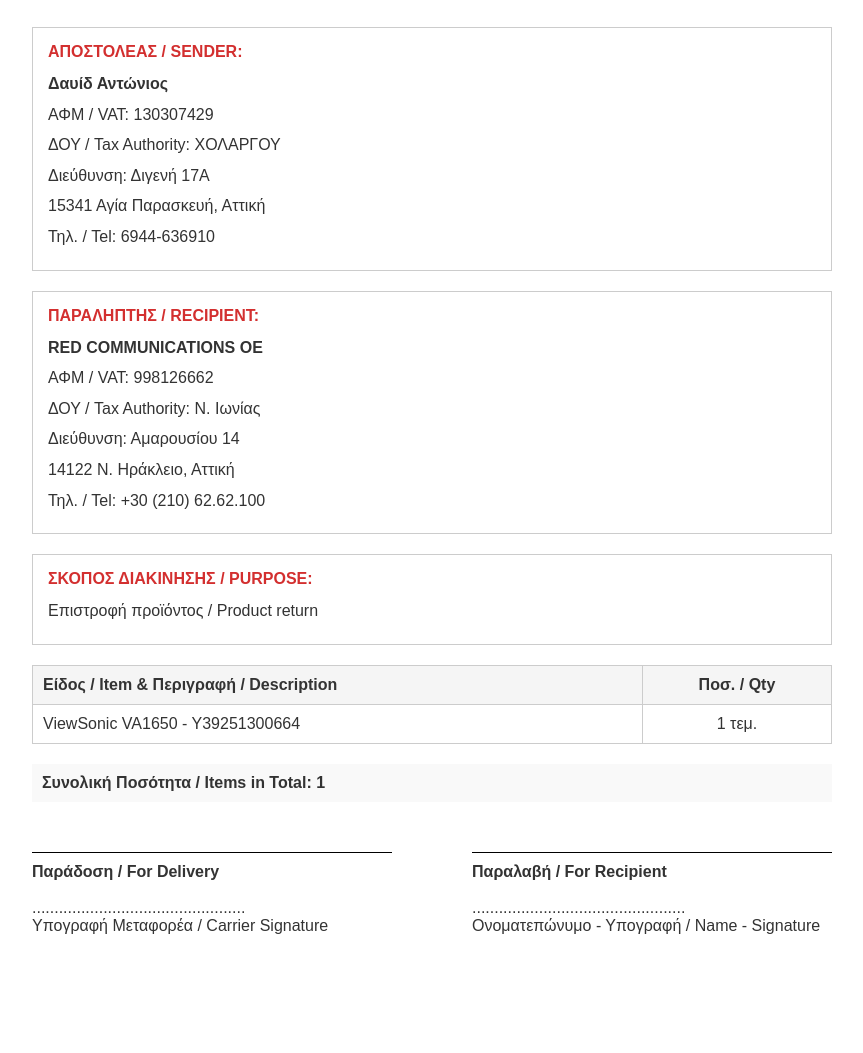
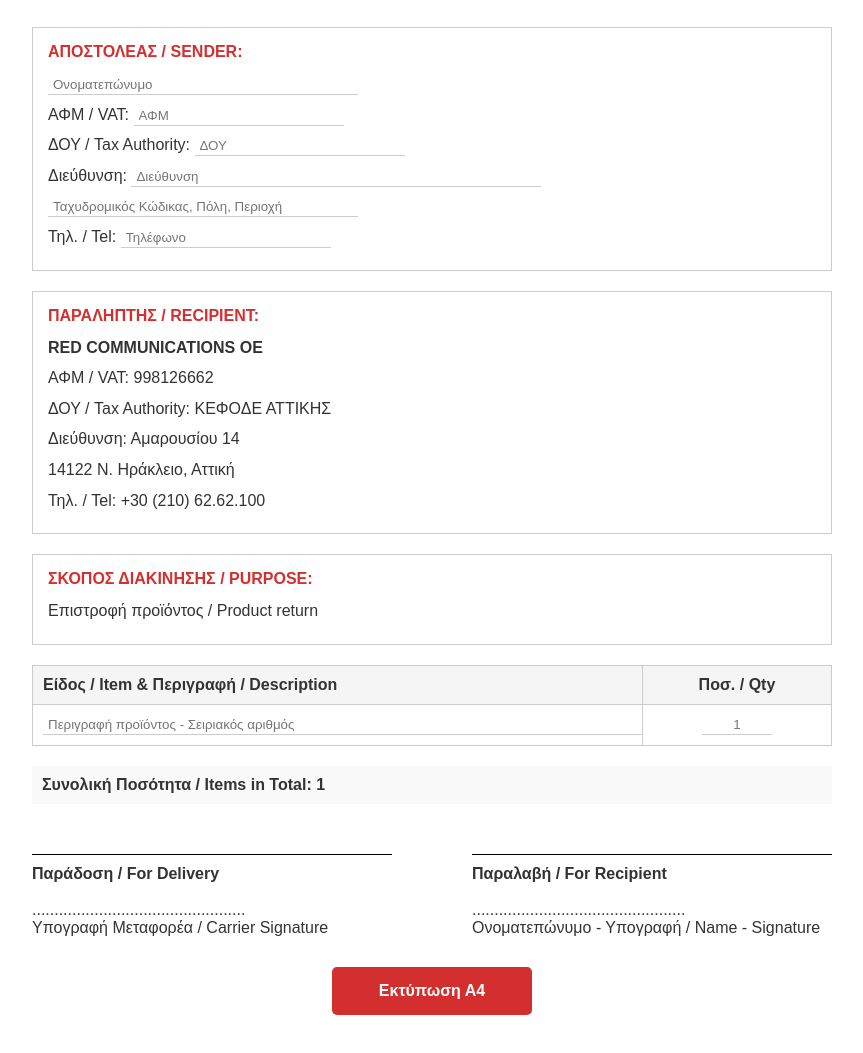
Before and after one commit to klearthysaj/deltioapostolis, a plain HTML site: page index.html in a window 1280 px wide. Shown: the part 161-1214 px from the top of the page, without its empty margins (208-1071 px from the left). Before the commit the page ends 1156 px from the top, so only its background shows below. Drawn offline with Linux system fonts and the light colour scheme.

Commit message:
Add files via upload

```diff
--- a/index.html
+++ b/index.html
@@ -67,6 +67,28 @@
             margin-top: 30px;
             font-style: italic;
         }
+        .print-button {
+            display: block;
+            width: 200px;
+            margin: 30px auto;
+            padding: 15px 30px;
+            background-color: #d32f2f;
+            color: white;
+            border: none;
+            border-radius: 5px;
+            font-size: 16px;
+            font-weight: bold;
+            cursor: pointer;
+            text-align: center;
+        }
+        .print-button:hover {
+            background-color: #b71c1c;
+        }
+        @media print {
+            .print-button {
+                display: none;
+            }
+        }
     </style>
 </head>
 <body>
@@ -77,19 +99,19 @@
 
     <div class="section">
         <div class="section-title">ΑΠΟΣΤΟΛΕΑΣ / SENDER:</div>
-        <div class="info-line"><strong>Δαυίδ Αντώνιος</strong></div>
-        <div class="info-line">ΑΦΜ / VAT: 130307429</div>
-        <div class="info-line">ΔΟΥ / Tax Authority: ΧΟΛΑΡΓΟΥ</div>
-        <div class="info-line">Διεύθυνση: Διγενή 17Α</div>
-        <div class="info-line">15341 Αγία Παρασκευή, Αττική</div>
-        <div class="info-line">Τηλ. / Tel: 6944-636910</div>
+        <div class="info-line"><strong><input type="text" style="border: none; border-bottom: 1px solid #ccc; padding: 2px 5px; width: 300px;" placeholder="Ονοματεπώνυμο"></strong></div>
+        <div class="info-line">ΑΦΜ / VAT: <input type="text" style="border: none; border-bottom: 1px solid #ccc; padding: 2px 5px; width: 200px;" placeholder="ΑΦΜ"></div>
+        <div class="info-line">ΔΟΥ / Tax Authority: <input type="text" style="border: none; border-bottom: 1px solid #ccc; padding: 2px 5px; width: 200px;" placeholder="ΔΟΥ"></div>
+        <div class="info-line">Διεύθυνση: <input type="text" style="border: none; border-bottom: 1px solid #ccc; padding: 2px 5px; width: 400px;" placeholder="Διεύθυνση"></div>
+        <div class="info-line"><input type="text" style="border: none; border-bottom: 1px solid #ccc; padding: 2px 5px; width: 300px;" placeholder="Ταχυδρομικός Κώδικας, Πόλη, Περιοχή"></div>
+        <div class="info-line">Τηλ. / Tel: <input type="text" style="border: none; border-bottom: 1px solid #ccc; padding: 2px 5px; width: 200px;" placeholder="Τηλέφωνο"></div>
     </div>
 
     <div class="section">
         <div class="section-title">ΠΑΡΑΛΗΠΤΗΣ / RECIPIENT:</div>
         <div class="info-line"><strong>RED COMMUNICATIONS OE</strong></div>
         <div class="info-line">ΑΦΜ / VAT: 998126662</div>
-        <div class="info-line">ΔΟΥ / Tax Authority: Ν. Ιωνίας</div>
+        <div class="info-line">ΔΟΥ / Tax Authority: ΚΕΦΟΔΕ ΑΤΤΙΚΗΣ</div>
         <div class="info-line">Διεύθυνση: Αμαρουσίου 14</div>
         <div class="info-line">14122 Ν. Ηράκλειο, Αττική</div>
         <div class="info-line">Τηλ. / Tel: +30 (210) 62.62.100</div>
@@ -109,8 +131,8 @@
         </thead>
         <tbody>
             <tr>
-                <td>ViewSonic VA1650 - Y39251300664</td>
-                <td style="text-align: center;">1 τεμ.</td>
+                <td><input type="text" style="border: none; border-bottom: 1px solid #ccc; padding: 2px 5px; width: 100%;" placeholder="Περιγραφή προϊόντος - Σειριακός αριθμός"></td>
+                <td style="text-align: center;"><input type="text" style="border: none; border-bottom: 1px solid #ccc; padding: 2px 5px; width: 60px; text-align: center;" placeholder="1"></td>
             </tr>
         </tbody>
     </table>
@@ -132,5 +154,7 @@
         </div>
     </div>
 
+    <button class="print-button" onclick="window.print()">Εκτύπωση Α4</button>
+
 </body>
 </html>
```
